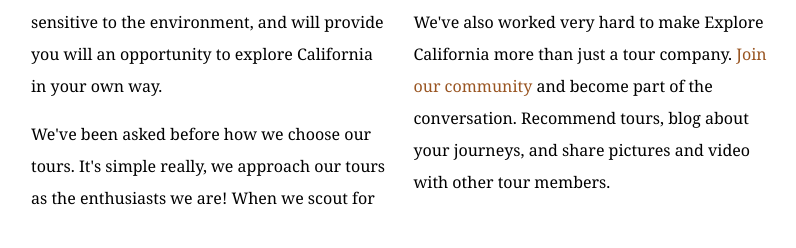
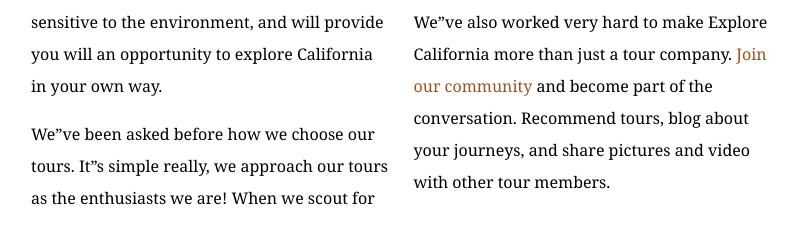
Before and after one commit to mulislam/explore_california, a plain HTML site: page mission.html in a window 1280 px wide. Shown: the part 998-1246 px from the top of the page, 484-1280 px from the left. Drawn offline with Linux system fonts and the light colour scheme.

Commit message:
Replace straight quotes for mission.html

```diff
--- a/mission.html
+++ b/mission.html
@@ -64,8 +64,8 @@
           <div class="multiCol">
             <p>We are passionate about California and preserving the abundant resources that make it so unique. Our goal at Explore California is to transform your vacation into an adventure that will educate, inspire, and energize you unlike any other.</p>
             <p>Our tours are crafted around our central mission, and are designed to engage you in a unique and fulfilling way. All our tours are sensitive to the environment, and will provide you will an opportunity to explore California in your own way.</p>
-            <p>We've been asked before how we choose our tours. It's simple really, we approach our tours as the enthusiasts we are! When we scout for locations, choose tour options, or explore the surrounding area for exciting side-tours, we ask ourselves one question, &quot;is this something we would want to do?&quot; We also look very carefully at a tour's potential impact. We choose tours that are as environmentally sensitive as we are, and that expose people to amazing diversity of California's people, places, and wildlife!</p>
-            <p>We've also worked very hard to make Explore California more than just a tour company. <a href="explorers/join.html">Join our community</a> and become part of the conversation. Recommend tours, blog about your journeys, and share pictures and video with other tour members.</p>
+            <p>We&rdquo;ve been asked before how we choose our tours. It&rdquo;s simple really, we approach our tours as the enthusiasts we are! When we scout for locations, choose tour options, or explore the surrounding area for exciting side-tours, we ask ourselves one question, &ldquo;is this something we would want to do?&rdquo; We also look very carefully at a tour&rdquo;s potential impact. We choose tours that are as environmentally sensitive as we are, and that expose people to amazing diversity of California's people, places, and wildlife!</p>
+            <p>We&rdquo;ve also worked very hard to make Explore California more than just a tour company. <a href="explorers/join.html">Join our community</a> and become part of the conversation. Recommend tours, blog about your journeys, and share pictures and video with other tour members.</p>
           </div>
         </div>
       </div>
```
